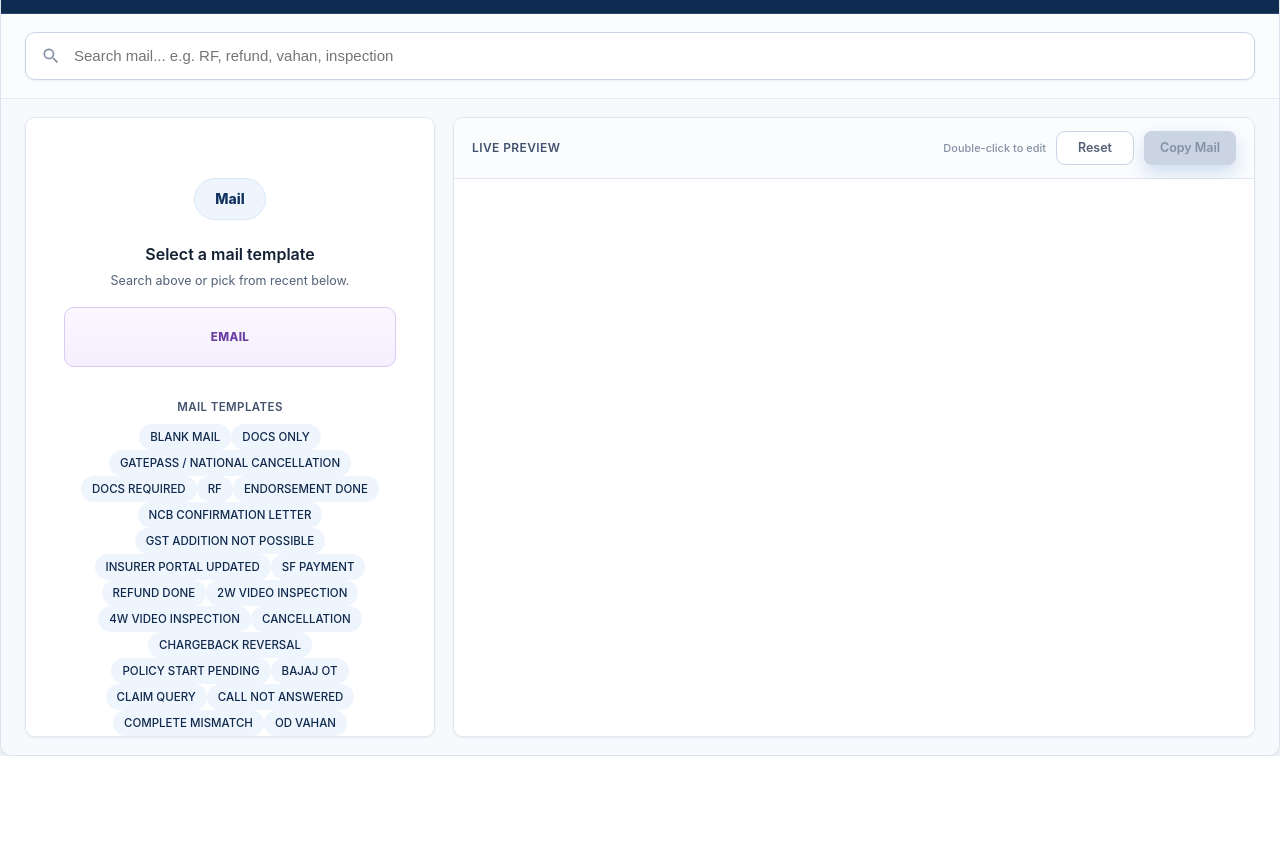
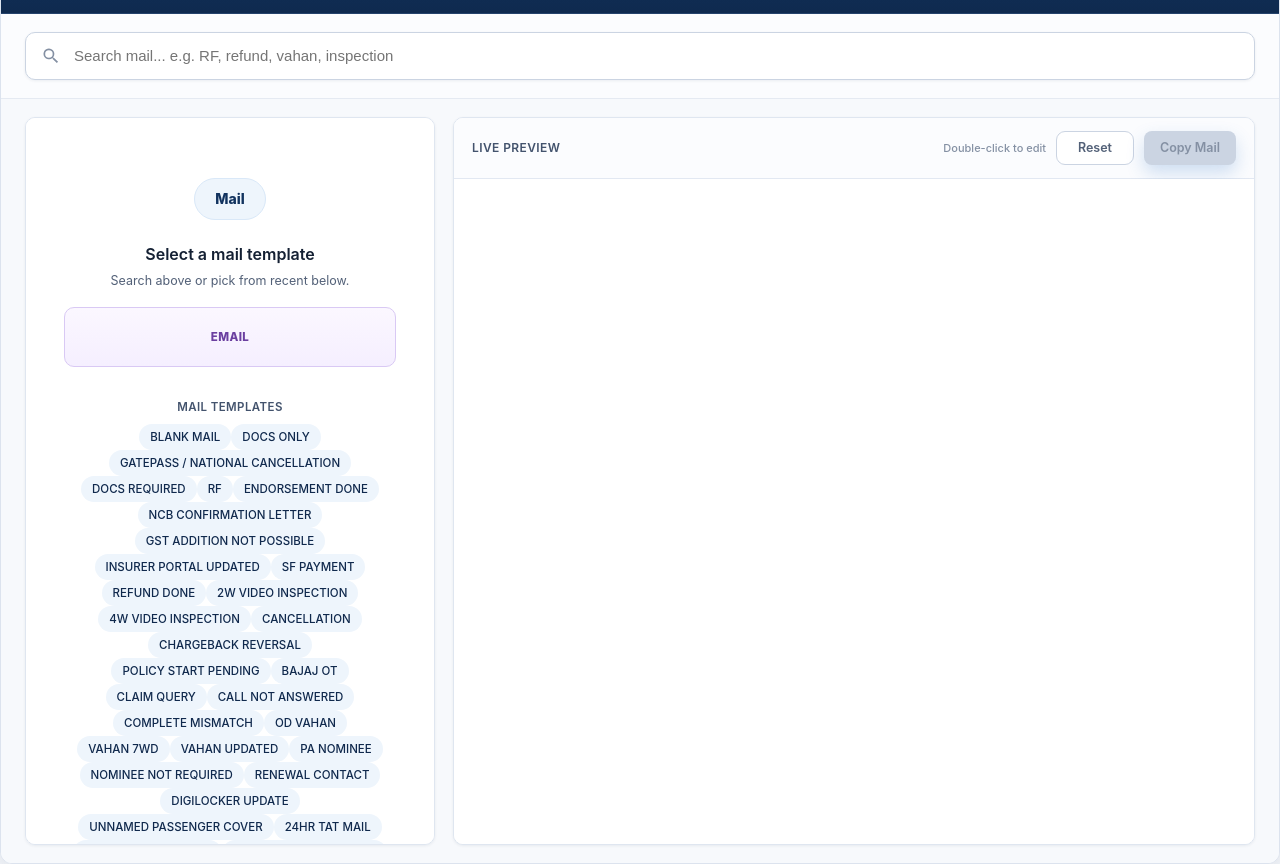
Before and after one commit to ntqueprince/mp, a plain HTML site: page index.html in a window 1280 px wide. Shown: the part 83-947 px from the top of the page. Before the commit the page ends 839 px from the top, so only its background shows below. Drawn offline with Linux system fonts and the light colour scheme.

Commit message:
Update style.css

```diff
--- a/style.css
+++ b/style.css
@@ -1586,7 +1586,8 @@ body {
   .controls-pane {
     max-height: calc(100vh - 250px);
     overflow-y: auto;
-    overscroll-behavior: contain;
+    /* At the top/bottom of this panel, let the mouse wheel continue scrolling the page. */
+    overscroll-behavior: auto;
   }
 }
 
@@ -1717,6 +1718,7 @@ body {
 
 @media (min-width: 769px) {
   .controls-pane {
-    max-height: calc(100vh - 180px);
-  }
-}
+    /* Use nearly the full visible window for controls; the panel itself still scrolls. */
+    max-height: calc(100vh - 72px);
+  }
+}
```
